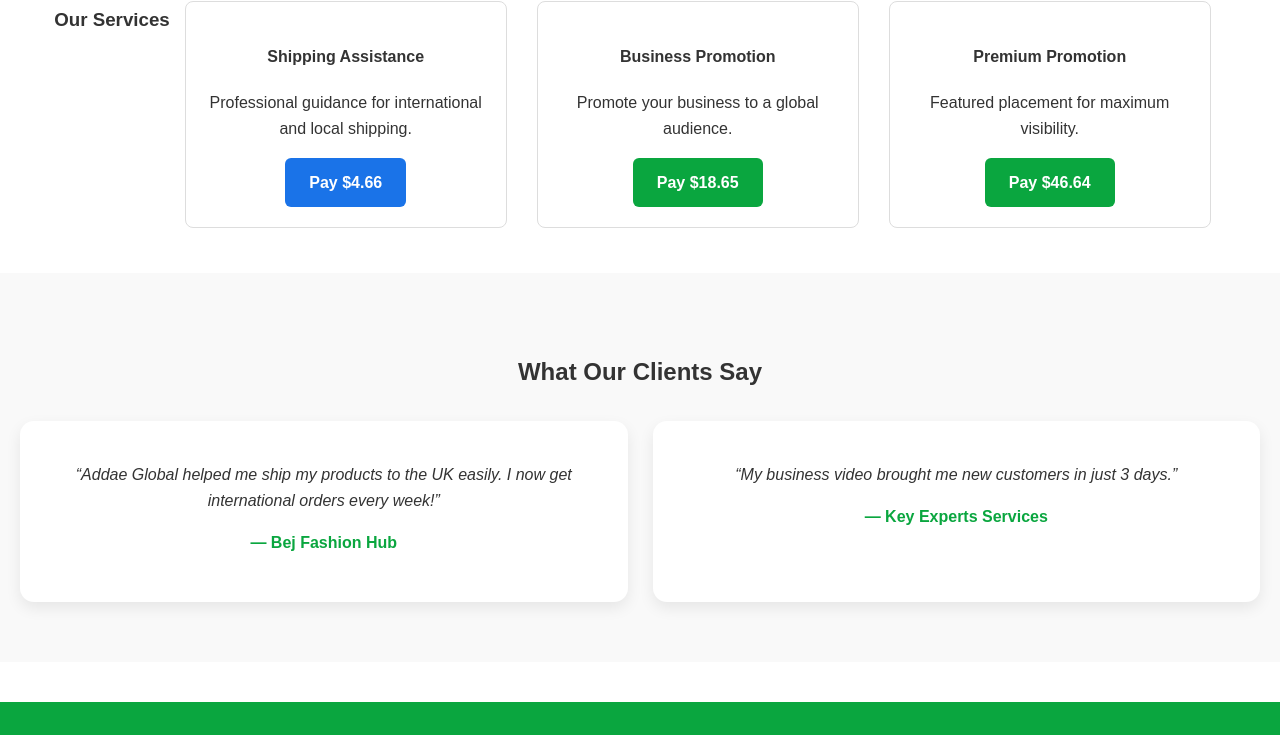
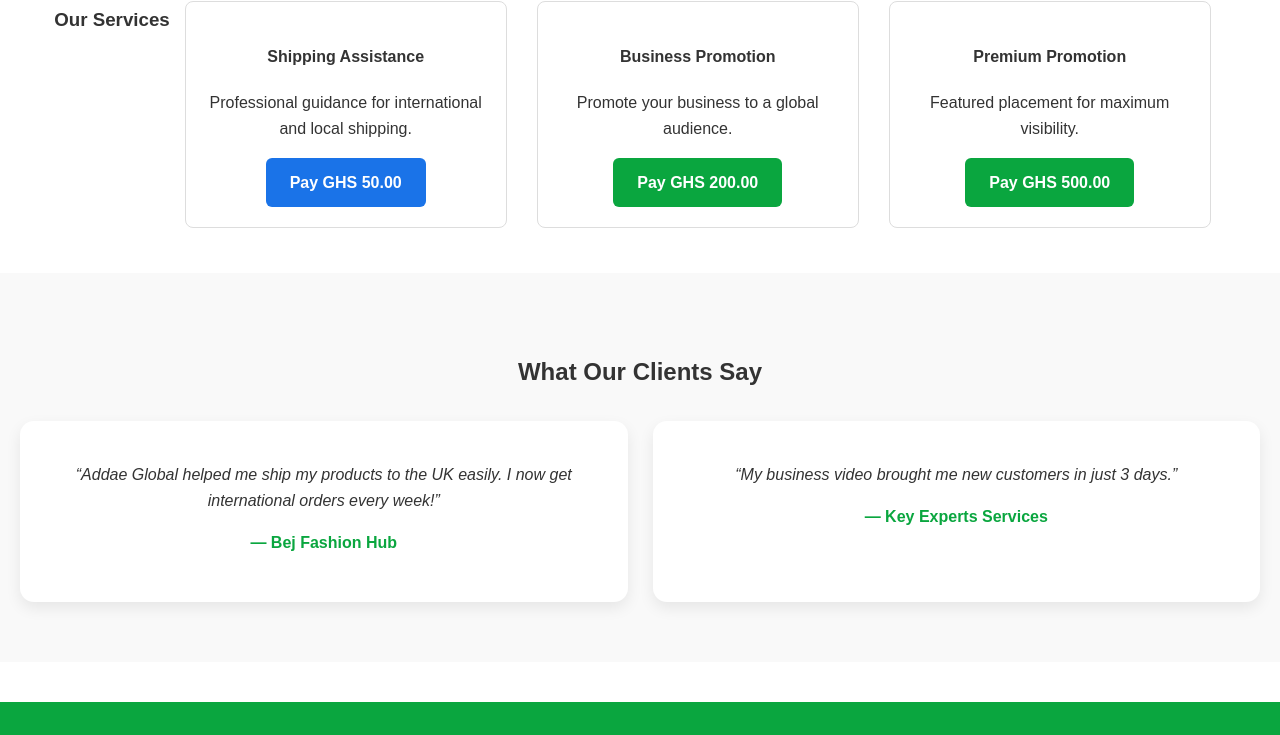
Before and after one commit to addaeshadrack92-web/addaeglobalservices, a plain HTML site: page index.html in a window 1280 px wide. Shown: the part 2221-2956 px from the top of the page. Drawn offline with Linux system fonts and the light colour scheme; a script that the page names is missing; files whose address does not match are found by name.

Commit message:
Updated Addae Global Services website pages

```diff
--- a/index.html
+++ b/index.html
@@ -148,7 +148,7 @@
     <p>Professional guidance for international and local shipping.</p>
     <a href="https://paystack.com/pay/z5-66wok5y"
        class="btn btn-pay"
-       target="_blank">Pay $4.66</a>
+       target="_blank">Pay GHS 50.00</a>
   </div>
 
   <div class="card">
@@ -156,7 +156,7 @@
     <p>Promote your business to a global audience.</p>
     <a href="https://paystack.com/pay/zmjk3-d9v1"
        class="btn"
-       target="_blank">Pay $18.65</a>
+       target="_blank">Pay GHS 200.00</a>
   </div>
 
   <div class="card">
@@ -164,7 +164,7 @@
     <p>Featured placement for maximum visibility.</p>
     <a href="https://paystack.com/pay/rut513ub70"
        class="btn"
-       target="_blank">Pay $46.64</a>
+       target="_blank">Pay GHS 500.00</a>
   </div>
 </section>
 
```
